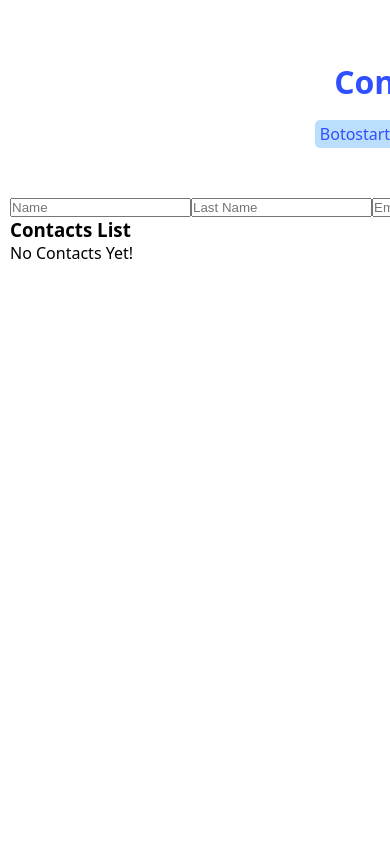
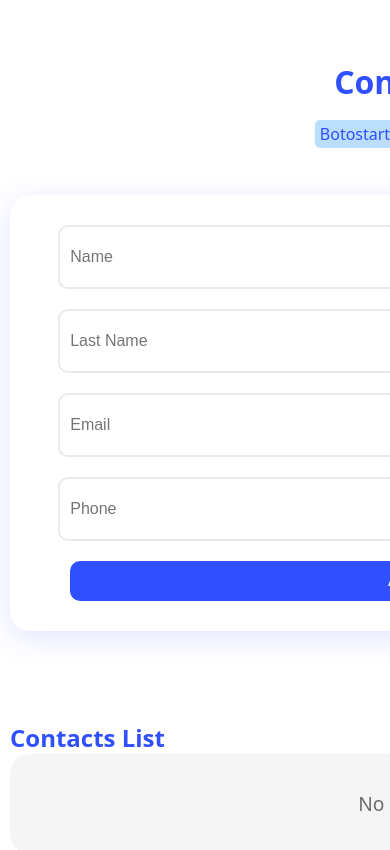
Before and after one commit to panteasaie/pantea-saei-week14, a React (Vite) app: page / in a window 390 px wide. Shown: the top 850 px of the page. Built offline with nearby package versions, Linux system fonts and the light colour scheme.

Commit message:
style: make components responsive and style for mobile and tablet screens

```diff
--- a/src/components/ContactItem.jsx
+++ b/src/components/ContactItem.jsx
@@ -1,22 +1,24 @@
 import React from 'react'
-
+import styles from './ContactItem.module.css'
+import { FaTrashCan,FaPhoneVolume } from "react-icons/fa6";
+import { MdOutlineAlternateEmail } from "react-icons/md";
 function ContactItem({data:{id,name,lastName,email,phone},deleteHandler,}) {
 
   return (
-    <li key={id}>
+    <li className={styles.item}>
               <p>
                 {name}
                 {lastName}
               </p>
               <p>
-                <span>📩</span>
+                <span><MdOutlineAlternateEmail/></span>
                 {email}
               </p>
               <p>
-                <span>📲</span>
+                <span><FaPhoneVolume/></span>
                 {phone}
               </p>
-              <button onClick={()=>deleteHandler(id)}>Delete</button>
+              <button onClick={()=>deleteHandler(id)} ><FaTrashCan/></button>
             </li>
   )
 }
--- a/src/components/Contacts.jsx
+++ b/src/components/Contacts.jsx
@@ -1,7 +1,9 @@
 import React, { useState } from "react";
+import { v4 } from "uuid";
 import ContactsList from "./ContactsList";
 import inputs from "../constansts/inputs";
-import { v4 } from "uuid";
+import styles from "./Contacts.module.css";
+
 function Contacts() {
   const [contacts, setContacts] = useState([]);
   const [alert, setAlert] = useState("");
@@ -42,8 +44,8 @@ function Contacts() {
     setContacts(newContacts)
   };
   return (
-    <div>
-      <div>
+    <div className={styles.container}>
+      <div className={styles.form}>
         {inputs.map((input, index) => (
           <input
             key={index}
@@ -57,7 +59,7 @@ function Contacts() {
 
         <button onClick={addHandler}>Add Contact</button>
       </div>
-      <div>{alert && <p>{alert}</p>}</div>
+      <div className={styles.alert}>{alert && <p>{alert}</p>}</div>
       <ContactsList contacts={contacts} deleteHandler={deleteHandler} />
     </div>
   );
--- a/src/components/ContactsList.jsx
+++ b/src/components/ContactsList.jsx
@@ -1,18 +1,19 @@
 import React from "react";
 import Contacts from "./Contacts";
 import ContactItem from "./ContactItem";
+import styles from './ContactsList.module.css'
 function ContactsList({ contacts,deleteHandler }) {
   return (
-    <div>
+    <div className={styles.container}>
       <h3>Contacts List</h3>
       {contacts.length ? (
-        <ul>
+        <ul className={styles.contacts}>
           {contacts.map((contact) => (
             <ContactItem key={contact.id} data={contact} deleteHandler={deleteHandler}/>
           ))}
         </ul>
       ) : (
-        <p>No Contacts Yet!</p>
+        <p className={styles.message}>No Contacts Yet!</p>
       )}
     </div>
   );
```
